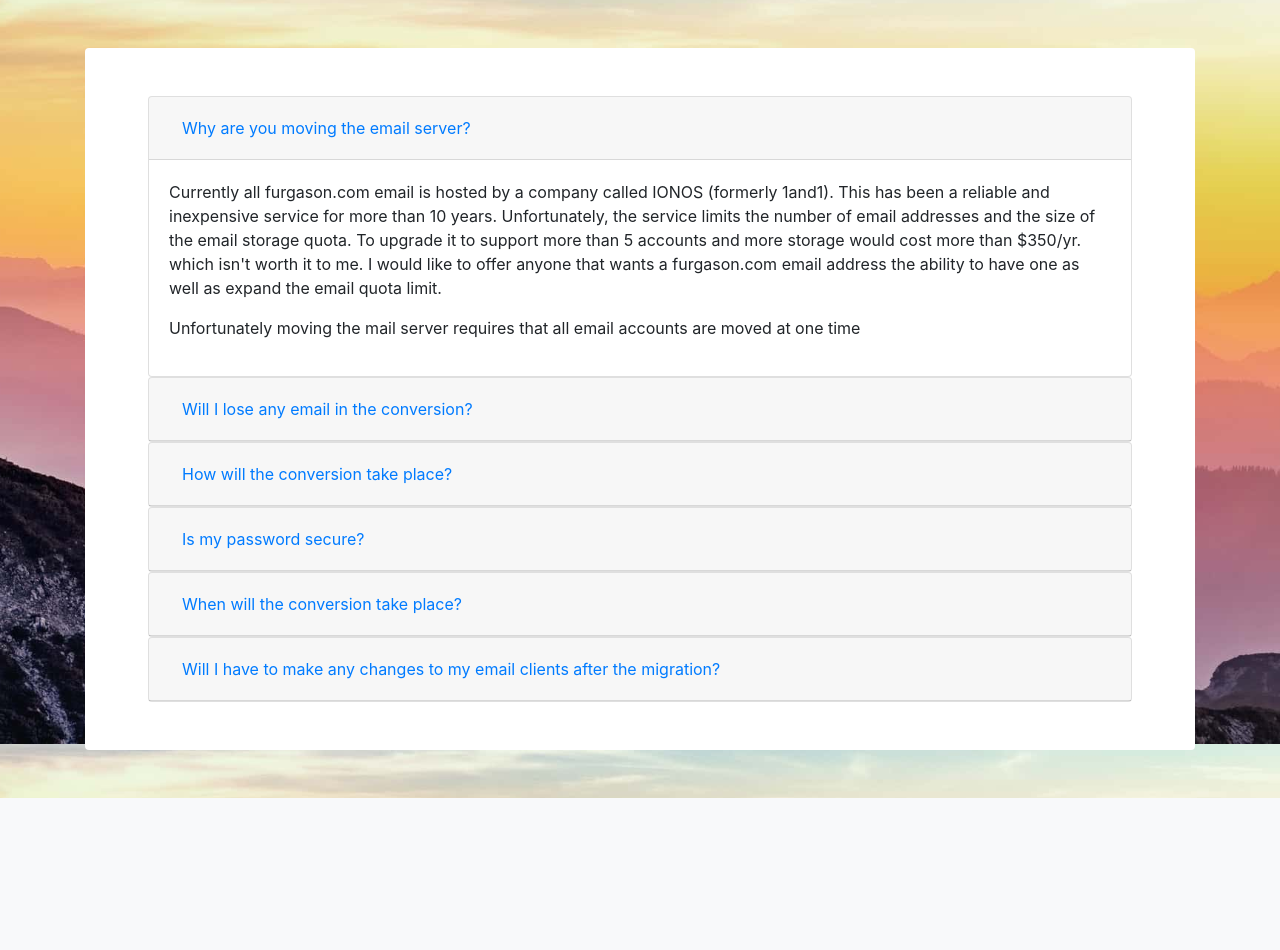
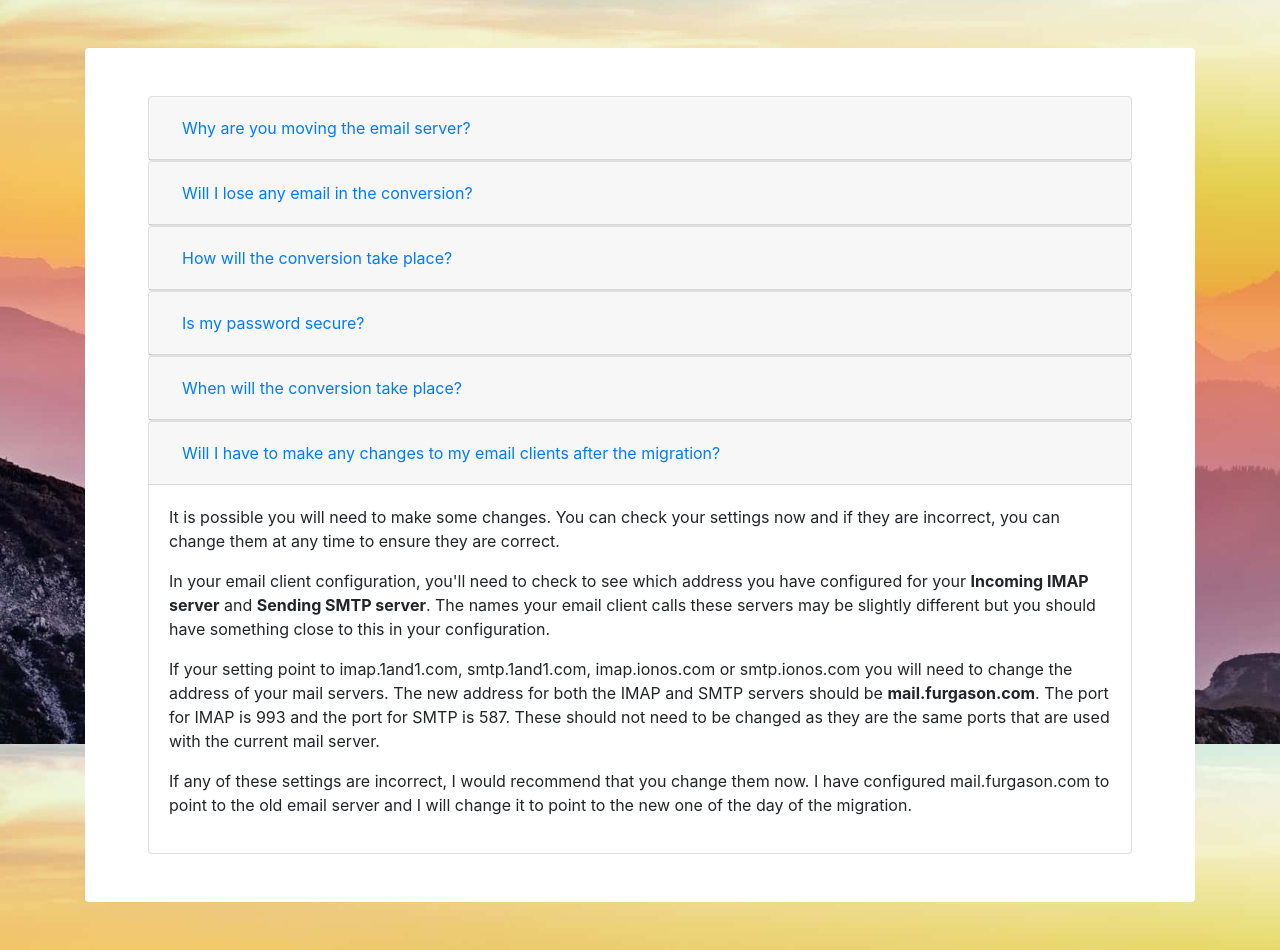
Before and after one commit to furgy/flask-imap-passwd, a Flask app: page /faq in a window 1280 px wide, after a click on "Will I have to make any changes to my email clients after th". Shown: the part 56-1006 px from the top of the page. Before the commit the page ends 854 px from the top, so only its background shows below. Run offline with Flask 2, Linux system fonts and the light colour scheme; some libraries are stand-ins or nearby versions.

Commit message:
Updated FAQ

```diff
--- a/templates/faq.html
+++ b/templates/faq.html
@@ -145,7 +145,7 @@
                     </button>
                 </h5>
             </div>
-            <div id="collapseSix" class="collapse" aria-labelledby="headingSix" data-parent="#accordion">
+            <div id="collapseSeven" class="collapse" aria-labelledby="headingSeven" data-parent="#accordion">
                 <div class="card-body">
                     <p>It is possible you will need to make some changes.  You can check your settings now
                        and if they are incorrect, you can change them at any time to ensure they are correct.</p>
```
